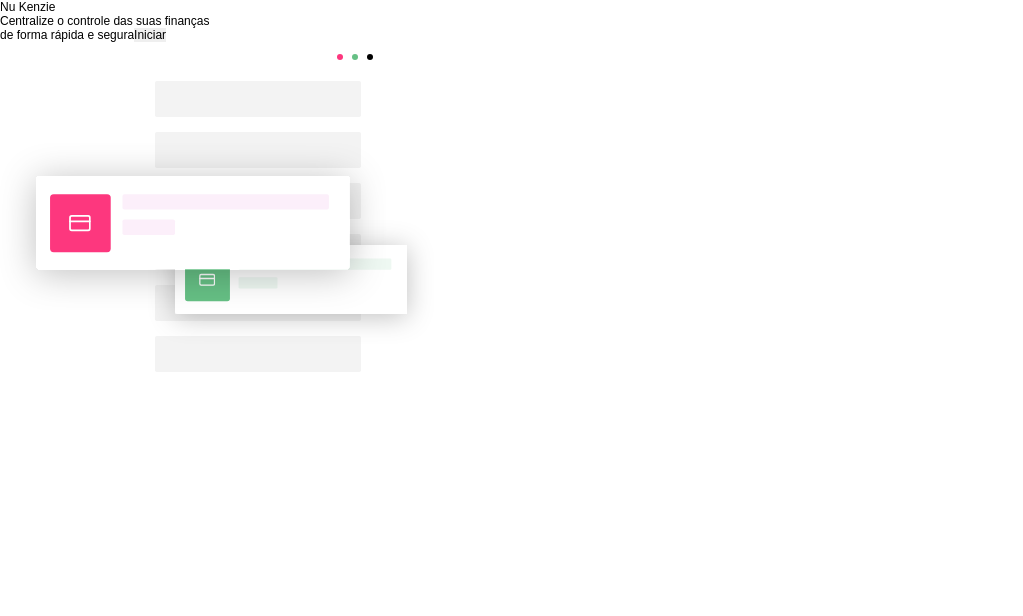
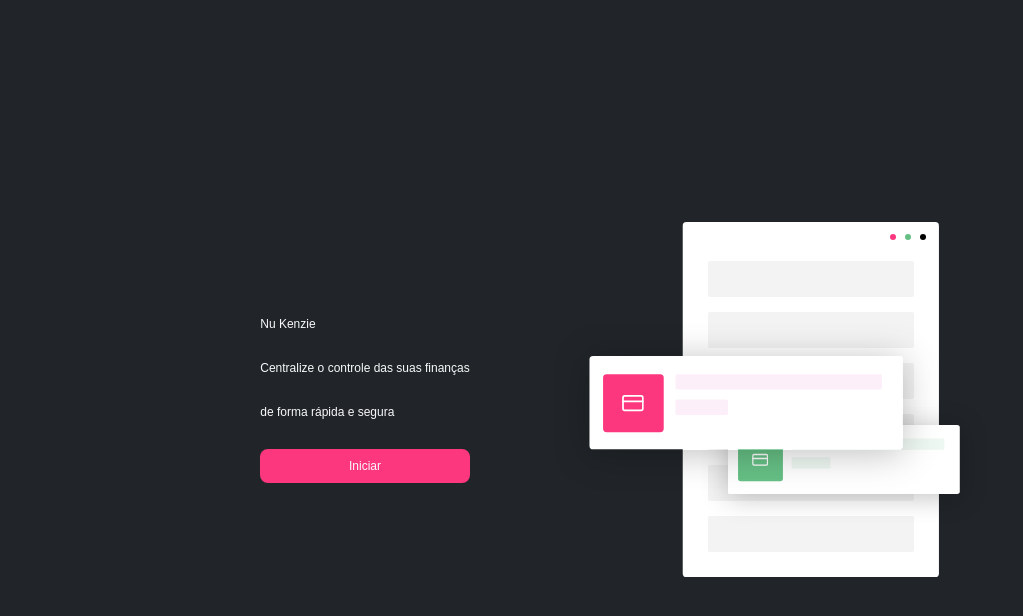
Before and after one commit to Kenzie-Academy-Brasil-Developers/react-entrega-s1-nu-kenzie-galio17, a React (Create React App) app: page / in a window 1280 px wide. Shown: the top 616 px of the page, without its empty margins (0-1023 px from the left). Built offline with nearby package versions, Linux system fonts and the light colour scheme.

Commit message:
feat: style homepage

```diff
--- a/src/components/Homepage/index.jsx
+++ b/src/components/Homepage/index.jsx
@@ -1,4 +1,6 @@
 import ilustration from "../../assets/img/ilustration.svg";
+import Button from "../Global/Button/styles";
+import Container from "./styles";
 
 function Homepage({ setIsLoggedIn }) {
   function handleLogin() {
@@ -6,24 +8,28 @@
   }
 
   return (
+    <Container>
       <main>
-      <section>
-        <h1 className="logo">
+        <section className="lobby">
+          <h1>
             <strong>Nu</strong> Kenzie
           </h1>
           <p>Centralize o controle das suas finanças</p>
           <span>de forma rápida e segura</span>
-        <button onClick={handleLogin}>Iniciar</button>
+          <Button primary onClick={handleLogin}>
+            Iniciar
+          </Button>
         </section>
-      <div>
+        <section className="ilustration">
           <div>
             <div>
               <div></div>
             </div>
           </div>
           <img src={ilustration} alt="Ilustração" />
-      </div>
+        </section>
       </main>
+    </Container>
   );
 }
 
--- /dev/null
+++ b/src/components/Homepage/styles.js
@@ -0,0 +1,79 @@
+import styled from "styled-components";
+
+const Container = styled.div`
+  main {
+    background-color: var(--grey-4);
+    color: var(--grey-1);
+    padding: 20px;
+    min-height: 100vh;
+    display: flex;
+    justify-content: center;
+    align-items: center;
+    gap: 50px;
+  }
+
+  .lobby {
+    max-height: 70vh;
+    display: flex;
+    flex-direction: column;
+    gap: 30px;
+  }
+
+  .ilustration {
+    display: none;
+  }
+
+  p {
+    max-width: 340px;
+    font: var(--title-1);
+  }
+
+  span {
+    font: var(--headline);
+  }
+
+  button {
+    max-width: 240px;
+  }
+
+  @media screen and (min-width: 768px) {
+    .ilustration {
+      width: 390px;
+      height: 390px;
+      display: flex;
+      justify-content: center;
+      align-items: center;
+    }
+
+    div {
+      background-color: var(--shadow-gradient);
+      border-radius: 50%;
+      width: 80%;
+      max-width: 590px;
+      height: 80%;
+      max-height: 590px;
+      display: flex;
+      justify-content: center;
+      align-items: center;
+    }
+
+    .ilustration > div {
+      width: 100%;
+      height: 100%;
+    }
+
+    img {
+      max-width: 40%;
+      position: absolute;
+    }
+  }
+
+  @media screen and (min-width: 1025px) {
+    .ilustration {
+      width: 500px;
+      height: 500px;
+    }
+  }
+`;
+
+export default Container;
```
Lines whose indentation alone changed are shown as unchanged.
